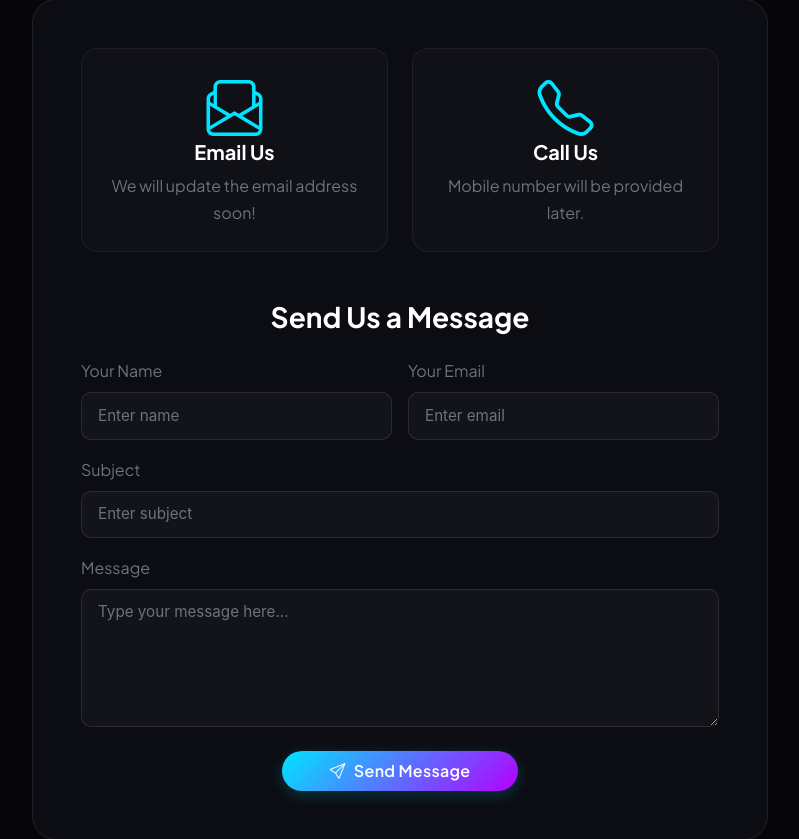
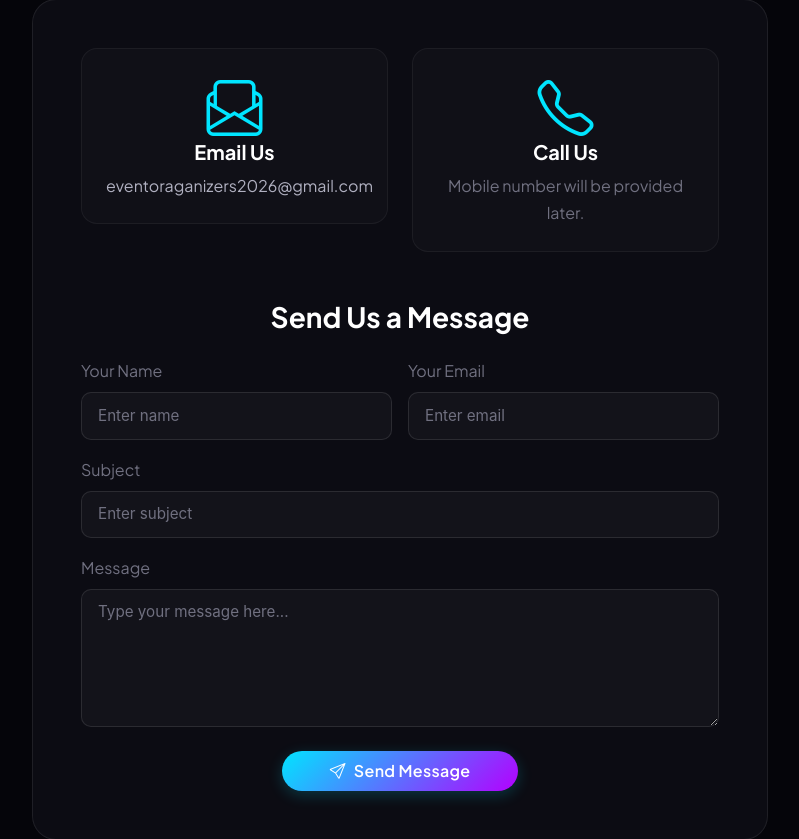
Before and after one commit to PARASAREKAR/CodeCrafters, a PHP site: page /contact.php in a window 1280 px wide. Shown: the part 514-1353 px from the top of the page, without its empty margins (240-1039 px from the left). Run offline with PHP 8.4, Linux system fonts and the light colour scheme.

Commit message:
Updated Contact Us page email to eventoraganizers2026@gmail.com

```diff
--- a/FINAL/contact.php
+++ b/FINAL/contact.php
@@ -133,7 +133,11 @@ require_once 'includes/helpers.php';
                             <div class="p-4 text-center" style="background: rgba(255,255,255,0.02); border-radius: 16px; border: 1px solid var(--border);">
                                 <i class="bi bi-envelope-paper display-4 mb-3" style="color: var(--accent);"></i>
                                 <h5 class="fw-bold">Email Us</h5>
-                                <p class="text-muted mb-0">We will update the email address soon!</p>
+                                <p class="text-muted mb-0">
+                                    <a href="mailto:eventoraganizers2026@gmail.com" style="color: var(--text-secondary); text-decoration: none;">
+                                        eventoraganizers2026@gmail.com
+                                    </a>
+                                </p>
                             </div>
                         </div>
                         <div class="col-md-6">
```
